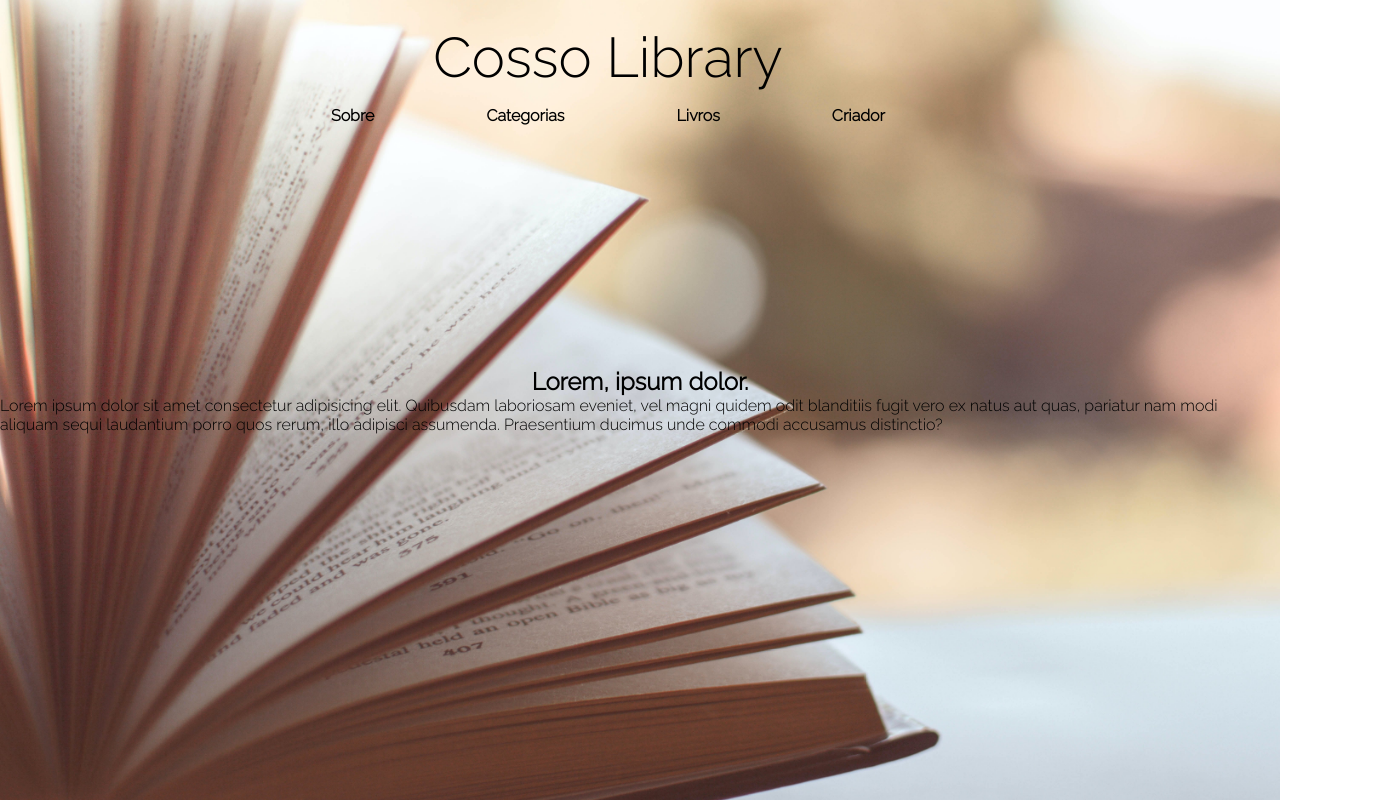
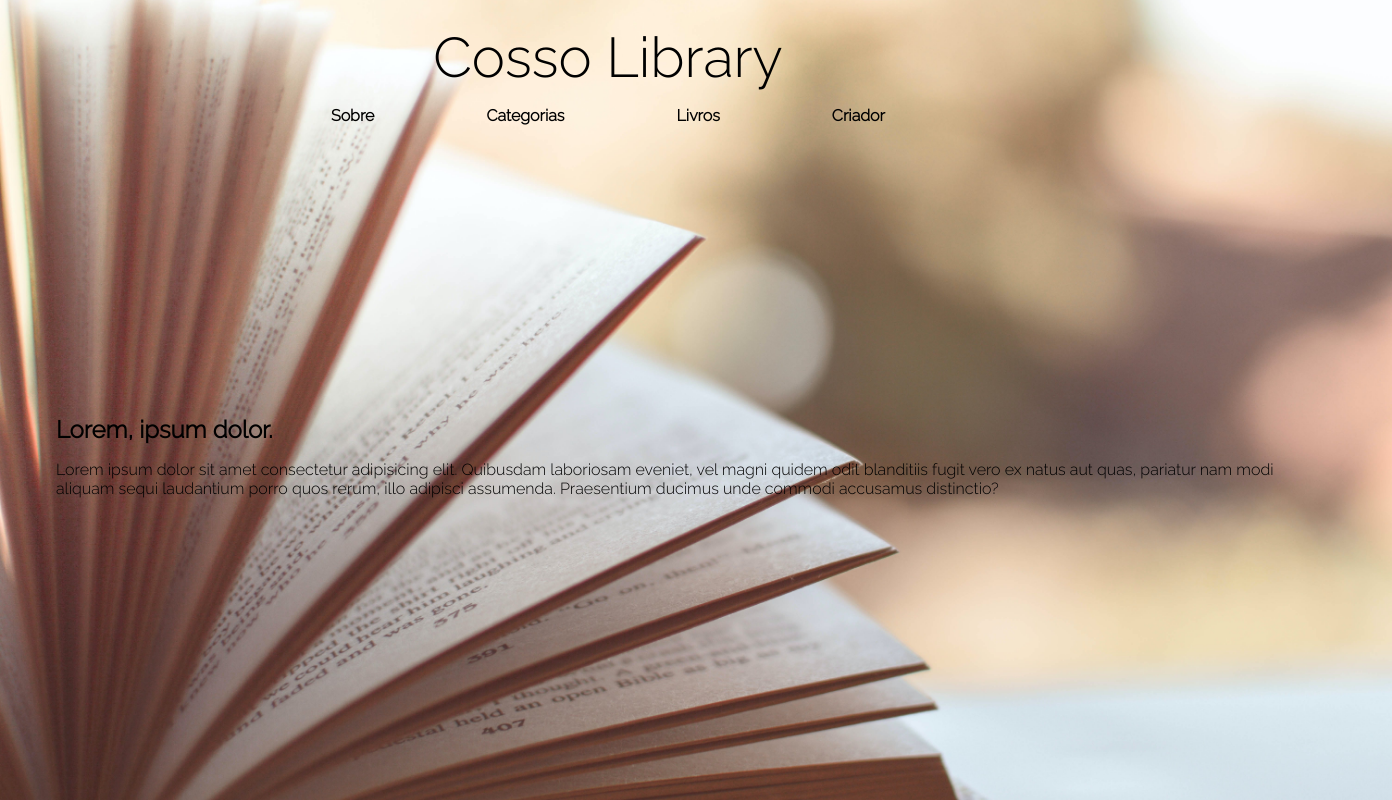
Before and after one commit to vittzx/bookstore-front, an Angular app: page / in a window 1280 px wide. Shown: the top 800 px of the page, 1392 px wide, since content can reach past the window. Built offline with nearby package versions, Linux system fonts and the light colour scheme.

Commit message:
feat:  adding text to left

```diff
--- a/src/app/components/template/container/container.component.css
+++ b/src/app/components/template/container/container.component.css
@@ -1,18 +1,26 @@
 .container{
+    min-height: 10vh;
+    width: 100%;
+    display: flex;
+    flex-direction: column;
+    justify-content: center;
+    text-align: left;
+    padding: 7vmin;
+    gap :2vmin;
+}
+
+.container-title{
+    padding: 0;
+    margin: 0;
+    gap: 0;
+}
+
+.bg-image1{
+    background-image: url(../../../../assets/bookimg.jpg);
     width: 100%;
     min-height: 100vh;
-    text-align: left;
     background-repeat: no-repeat;
     background-size: cover;
     background-position: 50%;
     background-attachment: fixed;
-    display: flex;
-    flex-direction: column;
-    align-items: center;
-    justify-content: center;
-    flex-wrap: wrap;
 }
-
-.bg-image1{
-    background-image: url(../../../../assets/bookimg.jpg);
-}
--- a/src/app/components/template/container/container.component.html
+++ b/src/app/components/template/container/container.component.html
@@ -1,4 +1,5 @@
 <div class="container bg-image1">
-    <h2>Lorem, ipsum dolor.</h2>
-    <p>Lorem ipsum dolor sit amet consectetur adipisicing elit. Quibusdam laboriosam eveniet, vel magni quidem odit blanditiis fugit vero ex natus aut quas, pariatur nam modi aliquam sequi laudantium porro quos rerum, illo adipisci assumenda. Praesentium ducimus unde commodi accusamus distinctio?</p>
+
+    <h2 class="container-title">Lorem, ipsum dolor.</h2>
+    <p class="container-text">Lorem ipsum dolor sit amet consectetur adipisicing elit. Quibusdam laboriosam eveniet, vel magni quidem odit blanditiis fugit vero ex natus aut quas, pariatur nam modi aliquam sequi laudantium porro quos rerum, illo adipisci assumenda. Praesentium ducimus unde commodi accusamus distinctio?</p>
 </div>
```
Also changed, not shown: src/assets/imgs/bookimg2.jpeg (added).
